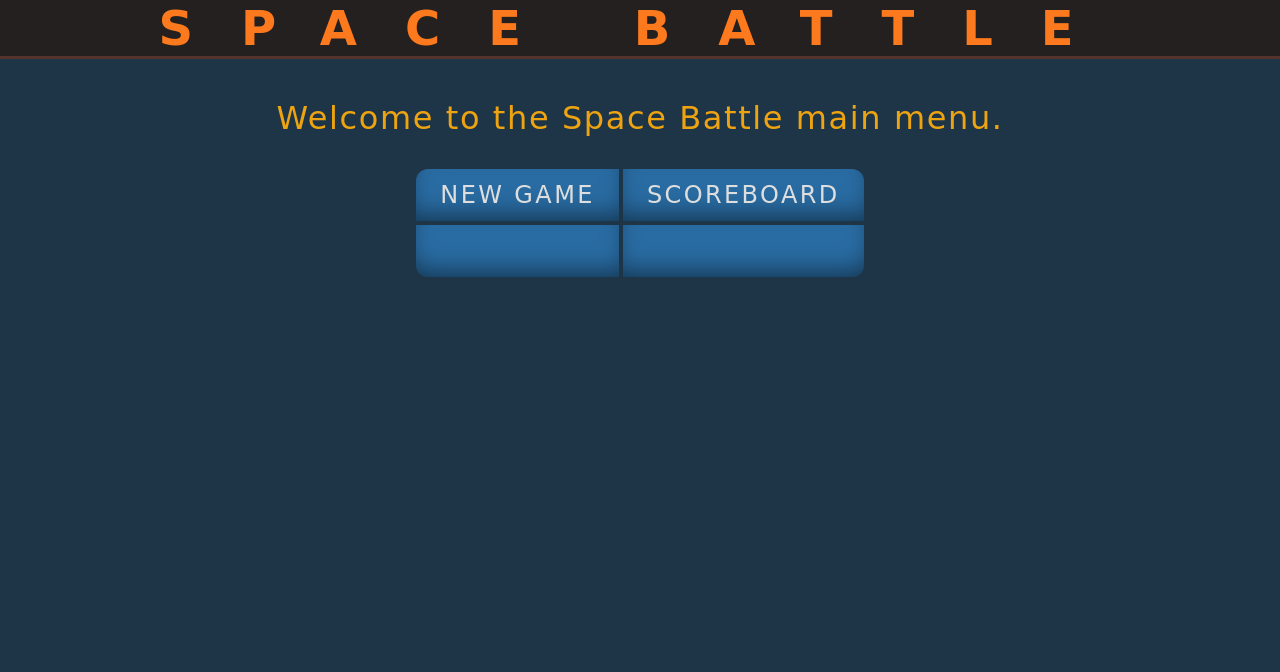
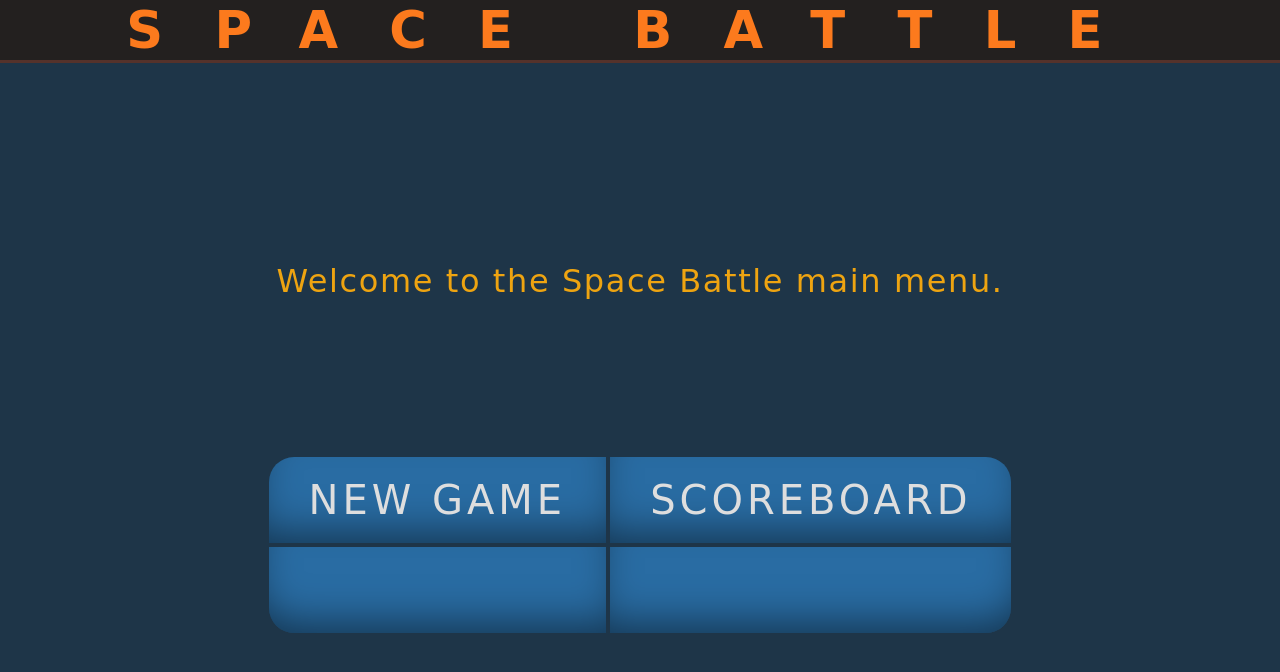
Before and after one commit to bthol/Space-Battle, a website with bundled scripts: page index.html in a window 1280 px wide. Built offline with nearby package versions, Linux system fonts and the light colour scheme; a web font is replaced by a local one.

Commit message:
resize + grid

```diff
--- a/CSS/style.css
+++ b/CSS/style.css
@@ -1,6 +1,6 @@
+/* COLORS */
 * {
     font-family: 'Coda', cursive;
-    text-align: center;
 
     --color-background: #1e3548;
     --color-background-2: #23201f;
@@ -18,23 +18,32 @@
     background-color: var(--color-background);
 }
 
+/* ----------------------------LAYOUT---------------------------- */
 body {
     margin: 0 auto;
     letter-spacing: .1em;
+    text-align: center;
     height: 100vmin;
     color: var(--color-font-2);
 }
 
+.game-screen {
+    display: grid;
+    grid-template-rows: 2fr 1fr;
+    align-items: center;
+}
+
 /* TEXT */
 #page-title {
+    letter-spacing: 1em;
+    font-size: 4vw;
+    text-transform: uppercase;
+    white-space: nowrap;
+    margin-top: 0em;
+    width: 100%;
     color: var(--color-font-title);
     background-color: var(--color-background-2);
     border-bottom: 3px solid var(--color-detailing);
-    letter-spacing: 1em;
-    font-size: 6vmin;
-    text-transform: uppercase;
-    white-space: nowrap;
-    margin-top: 0em;
 }
 
 #alert, #prompt {
@@ -44,7 +53,7 @@ body {
 /* BUTTON */
 .button {
     letter-spacing: .1em;
-    font-size: 3vmin;
+    font-size: 5vmin;
     text-transform: uppercase;
     padding: .5em 1em;
     border-style: none;
@@ -67,19 +76,19 @@ body {
 }
 #btn1 {
     grid-column-start: 2;
-    border-radius: 12px 0px 0px 0px;
+    border-radius: 25px 0px 0px 0px;
 }
 #btn2 {
     grid-column-start: 3;
-    border-radius: 0px 12px 0px 0px;
+    border-radius: 0px 25px 0px 0px;
 }
 #btn3 {
     grid-column-start: 3;
     grid-row-start: 2;
-    border-radius: 0px 0px 12px 0px;
+    border-radius: 0px 0px 25px 0px;
 }
 #btn4 {
     grid-column-start: 2;
     grid-row-start: 2;
-    border-radius: 0px 0px 0px 12px;
+    border-radius: 0px 0px 0px 25px;
 }
--- a/index.html
+++ b/index.html
@@ -21,9 +21,11 @@
         </div>
     </section>
     <section class="game-screen">
-        <p id="alert"></p>
-        <p id="prompt"></p>
-        <div class="button-container">
+        <div class="grid-row-1">
+            <p id="alert"></p>
+            <p id="prompt"></p>
+        </div>
+        <div class="grid-row-2 button-container">
             <button id="btn1" class="button">1</button>
             <button id="btn2" class="button">2</button>
             <button id="btn3" class="button">3</button>
```
